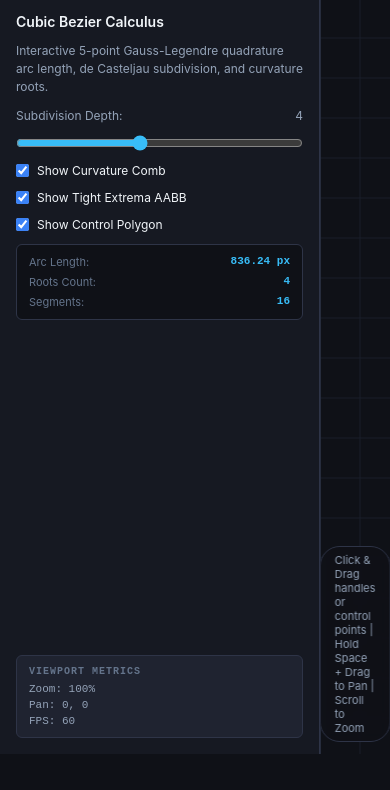
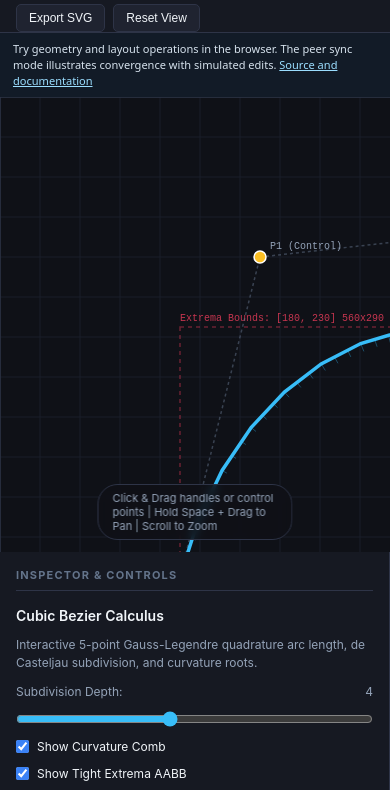
Before and after one commit to Aneesh495/stencil, a plain HTML site: page web/index.html in a window 390 px wide. Shown: the part 90-880 px from the top of the page. Before the commit the page ends 844 px from the top, so only its background shows below. Drawn offline with Linux system fonts and the light colour scheme.

Commit message:
Make the geometry workbench fit narrow screens

```diff
--- a/web/index.html
+++ b/web/index.html
@@ -29,6 +29,7 @@
         </div>
       </div>
     </header>
+    <p class="preview-context">Try geometry and layout operations in the browser. The peer sync mode illustrates convergence with simulated edits. <a href="https://github.com/Aneesh495/stencil/tree/main/docs">Source and documentation</a></p>
 
     <!-- Main Workspace -->
     <div id="workspace">
--- a/web/style.css
+++ b/web/style.css
@@ -335,3 +335,23 @@ input[type="range"] {
   color: var(--text-muted);
   pointer-events: none;
 }
+
+.preview-context {
+  margin: 0;
+  padding: .6rem 1rem;
+  background: #121b27;
+  color: #d6e2ed;
+  font: 400 .85rem/1.45 system-ui, sans-serif;
+  overflow-wrap: anywhere;
+}
+.preview-context a { color: #9bdeff; }
+:focus-visible { outline: 3px solid #9bdeff; outline-offset: 2px; }
+
+#workspace > * { min-width: 0; min-height: 0; }
+@media (max-width: 760px) {
+  body, #app { height: auto; min-height: 100vh; overflow: auto; }
+  #header, #header > div, #header nav { flex-wrap: wrap; height: auto; gap: .5rem; }
+  #workspace { flex-direction: column-reverse; overflow: visible; }
+  #sidebar { width: 100%; height: auto; flex: none; }
+  #viewport-container { width: 100%; height: 54vh; flex: none; }
+}
```
